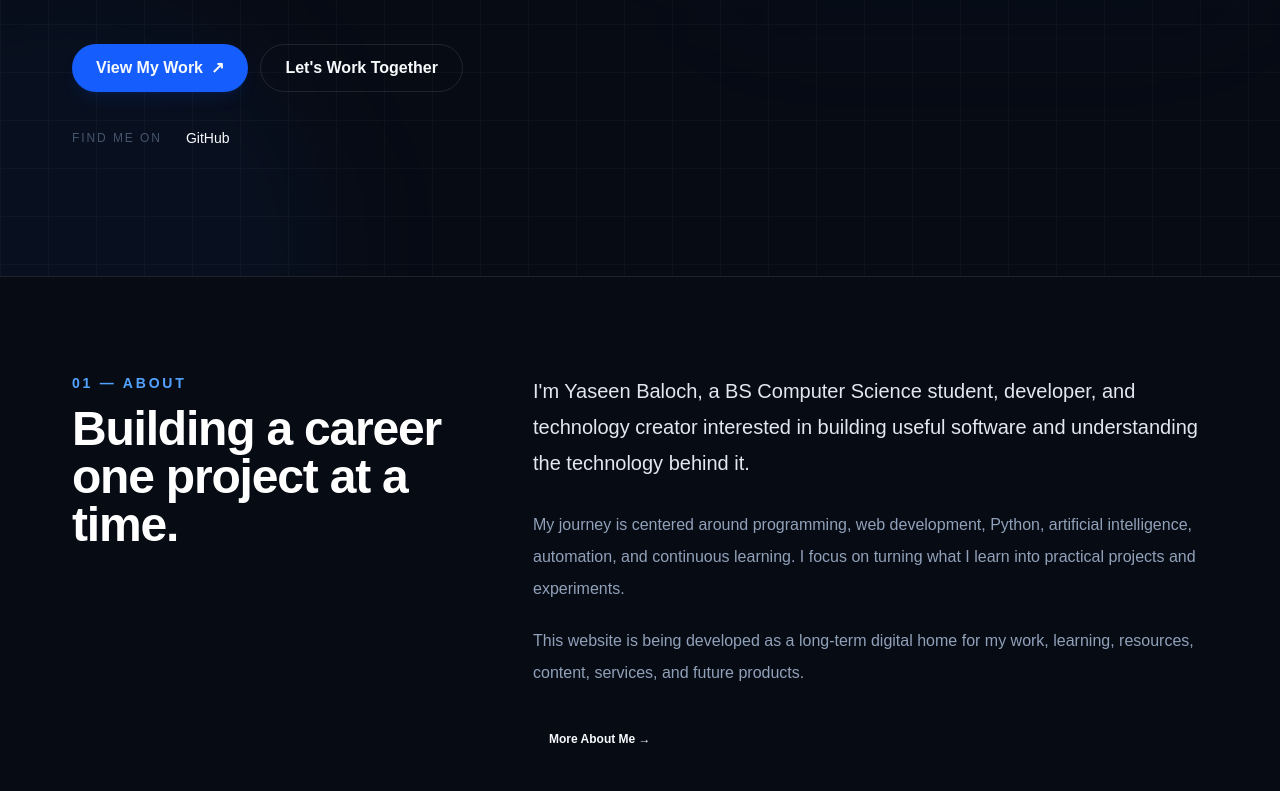
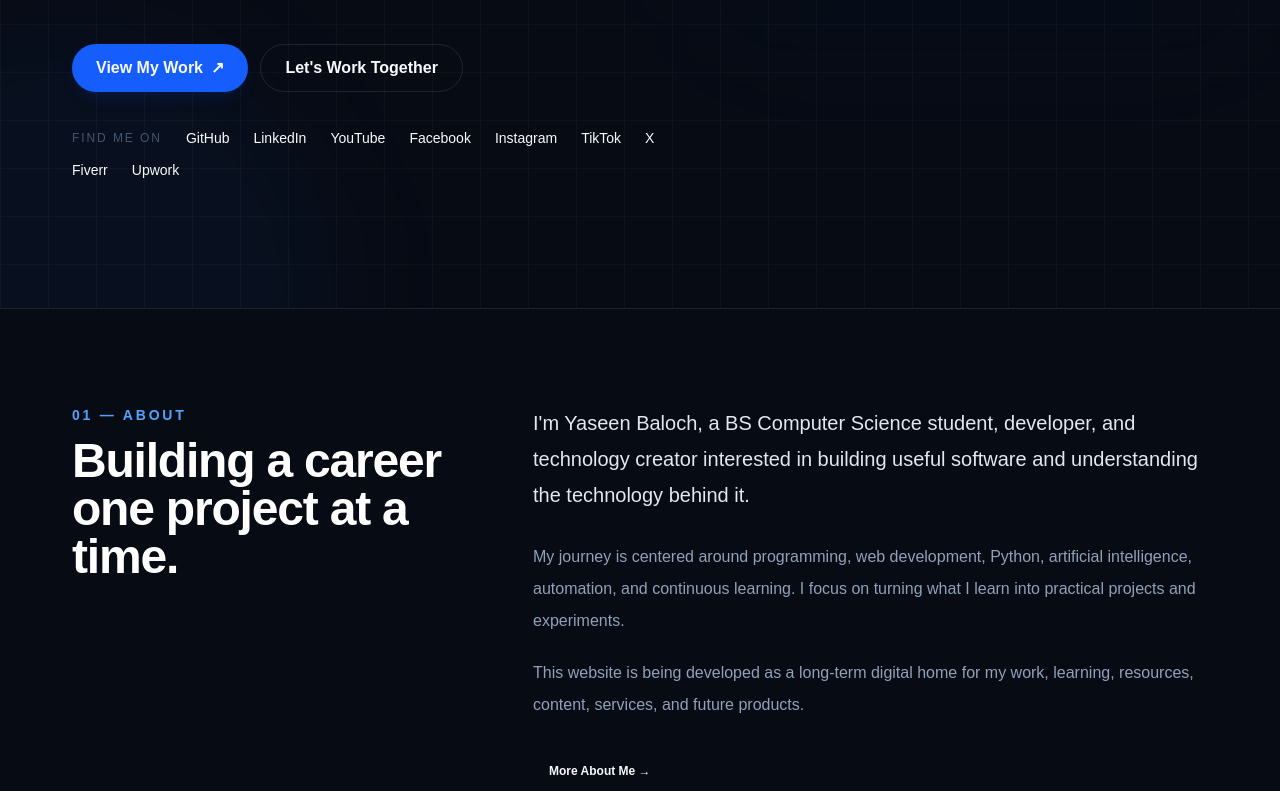
Before and after one commit to yaseenbalochpk/yaseenbaloch.com, a Next.js app: page / in a window 1280 px wide. Shown: the part 969-1760 px from the top of the page. Built offline with nearby package versions, Linux system fonts and the light colour scheme.

Commit message:
update social ts

```diff
--- a/data/socials.ts
+++ b/data/socials.ts
@@ -1,14 +1,24 @@
+/**
+ * Centralized Social, Contact & Community Links
+ *
+ * Keep all external profile and community URLs in this file.
+ * UI components should consume this data instead of hard-coding URLs.
+ */
+
+/* =========================================================
+   SOCIAL / PROFESSIONAL PLATFORMS
+========================================================= */
+
 export type SocialPlatform =
   | "github"
   | "linkedin"
   | "youtube"
+  | "facebook"
   | "instagram"
-  | "facebook"
   | "tiktok"
   | "x"
   | "fiverr"
-  | "upwork"
-  | "whatsapp";
+  | "upwork";
 
 export type SocialLink = {
   platform: SocialPlatform;
@@ -22,11 +32,164 @@ export const socialLinks = [
   {
     platform: "github",
     name: "GitHub",
-    href: "https://github.com/yaseenbal0chpk",
-    label: "View my projects on GitHub",
+    href: "https://github.com/yaseenbalochpk",
+    label: "View Yaseen Baloch on GitHub",
+    external: true,
+  },
+  {
+    platform: "linkedin",
+    name: "LinkedIn",
+    href: "https://www.linkedin.com/in/muhammad-yaseen-b308b53b1",
+    label: "Connect with Yaseen Baloch on LinkedIn",
+    external: true,
+  },
+  {
+    platform: "youtube",
+    name: "YouTube",
+    href: "https://youtube.com/@yaseenbalochpk",
+    label: "Visit Yaseen Baloch on YouTube",
+    external: true,
+  },
+  {
+    platform: "facebook",
+    name: "Facebook",
+    href: "https://www.facebook.com/share/1BTi6rtPhD/",
+    label: "Visit Yaseen Baloch on Facebook",
+    external: true,
+  },
+  {
+    platform: "instagram",
+    name: "Instagram",
+    href: "https://www.instagram.com/yaseenbalochpk",
+    label: "Follow Yaseen Baloch on Instagram",
+    external: true,
+  },
+  {
+    platform: "tiktok",
+    name: "TikTok",
+    href: "https://www.tiktok.com/@yaseenbalochpk",
+    label: "Follow Yaseen Baloch on TikTok",
+    external: true,
+  },
+  {
+    platform: "x",
+    name: "X",
+    href: "https://x.com/yaseenbalochpk",
+    label: "Follow Yaseen Baloch on X",
+    external: true,
+  },
+  {
+    platform: "fiverr",
+    name: "Fiverr",
+    href: "https://www.fiverr.com/s/9d9Xmwa",
+    label: "View Yaseen Baloch on Fiverr",
+    external: true,
+  },
+  {
+    platform: "upwork",
+    name: "Upwork",
+    href: "https://www.upwork.com/freelancers/~0135efbd4da234f4e4",
+    label: "View Yaseen Baloch on Upwork",
     external: true,
   },
 ] as const satisfies readonly SocialLink[];
 
 export type SocialPlatformKey =
   (typeof socialLinks)[number]["platform"];
+
+/* =========================================================
+   DIRECT CONTACT
+========================================================= */
+
+export type ContactLink = {
+  name: string;
+  href: string;
+  label: string;
+  type: "whatsapp" | "email";
+};
+
+export const contactLinks = [
+  {
+    name: "WhatsApp",
+    href: "https://wa.me/9232021212826",
+    label: "Contact Yaseen Baloch on WhatsApp",
+    type: "whatsapp",
+  },
+  {
+    name: "Email",
+    href: "mailto:yaseenonliepk@gmail.com",
+    label: "Email Yaseen Baloch",
+    type: "email",
+  },
+] as const satisfies readonly ContactLink[];
+
+/* =========================================================
+   PAKISTAN DEVELOPER HUB
+========================================================= */
+
+export type CommunityPlatform =
+  | "whatsapp"
+  | "linkedin"
+  | "facebook";
+
+export type CommunityLink = {
+  platform: CommunityPlatform;
+  name: string;
+  href: string;
+  label: string;
+  external: true;
+};
+
+export const communityLinks = [
+  {
+    platform: "whatsapp",
+    name: "WhatsApp Community",
+    href: "https://chat.whatsapp.com/Ggt0ayrjZTrEpQjNVGFeVl",
+    label: "Join the Pakistan Developer Hub WhatsApp Community",
+    external: true,
+  },
+  {
+    platform: "linkedin",
+    name: "LinkedIn Community",
+    href: "https://www.linkedin.com/groups/39563021/",
+    label: "Join the Pakistan Developer Hub LinkedIn Community",
+    external: true,
+  },
+  {
+    platform: "facebook",
+    name: "Facebook Community",
+    href: "https://m.facebook.com/groups/828549033098832/",
+    label: "Join the Pakistan Developer Hub Facebook Community",
+    external: true,
+  },
+] as const satisfies readonly CommunityLink[];
+
+export type CommunityPlatformKey =
+  (typeof communityLinks)[number]["platform"];
+
+/* =========================================================
+   SOCIAL GROUPS
+========================================================= */
+
+export const socialGroups = {
+  professional: socialLinks.filter(
+    (link) =>
+      link.platform === "github" ||
+      link.platform === "linkedin",
+  ),
+
+  content: socialLinks.filter(
+    (link) =>
+      link.platform === "youtube" ||
+      link.platform === "facebook" ||
+      link.platform === "instagram" ||
+      link.platform === "tiktok" ||
+      link.platform === "x",
+  ),
+
+  freelance: socialLinks.filter(
+    (link) =>
+      link.platform === "fiverr" ||
+      link.platform === "upwork",
+  ),
+} as const;
```
